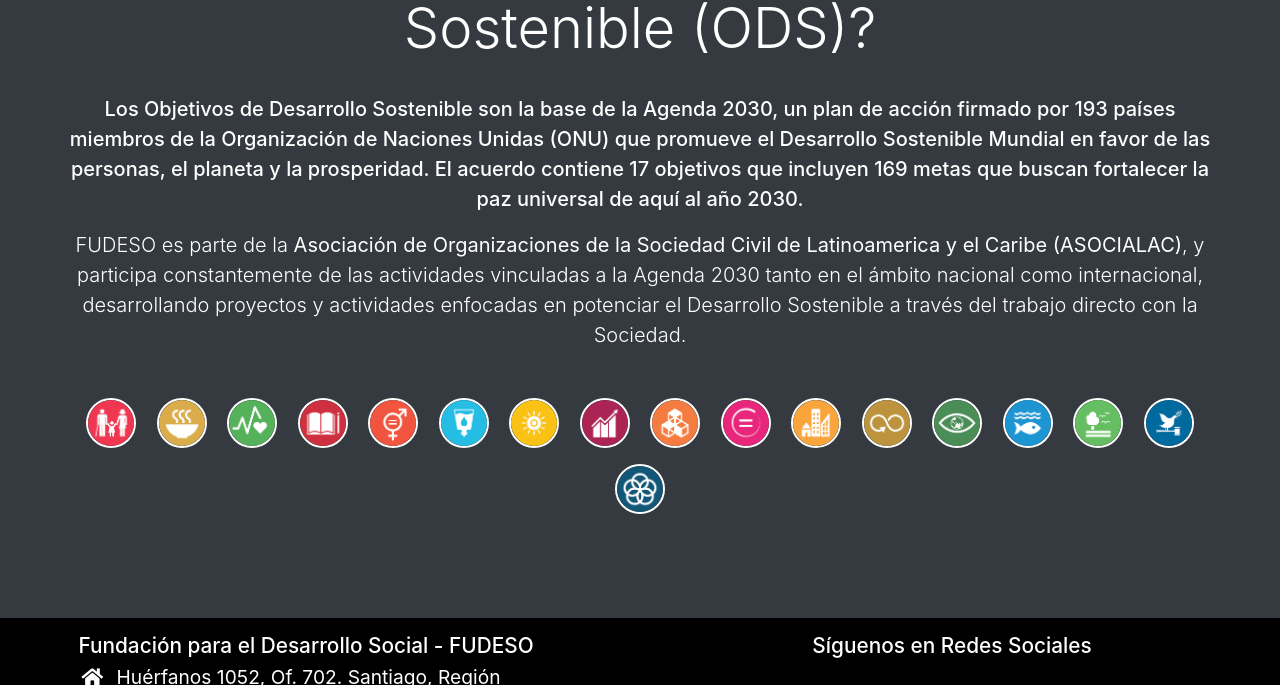
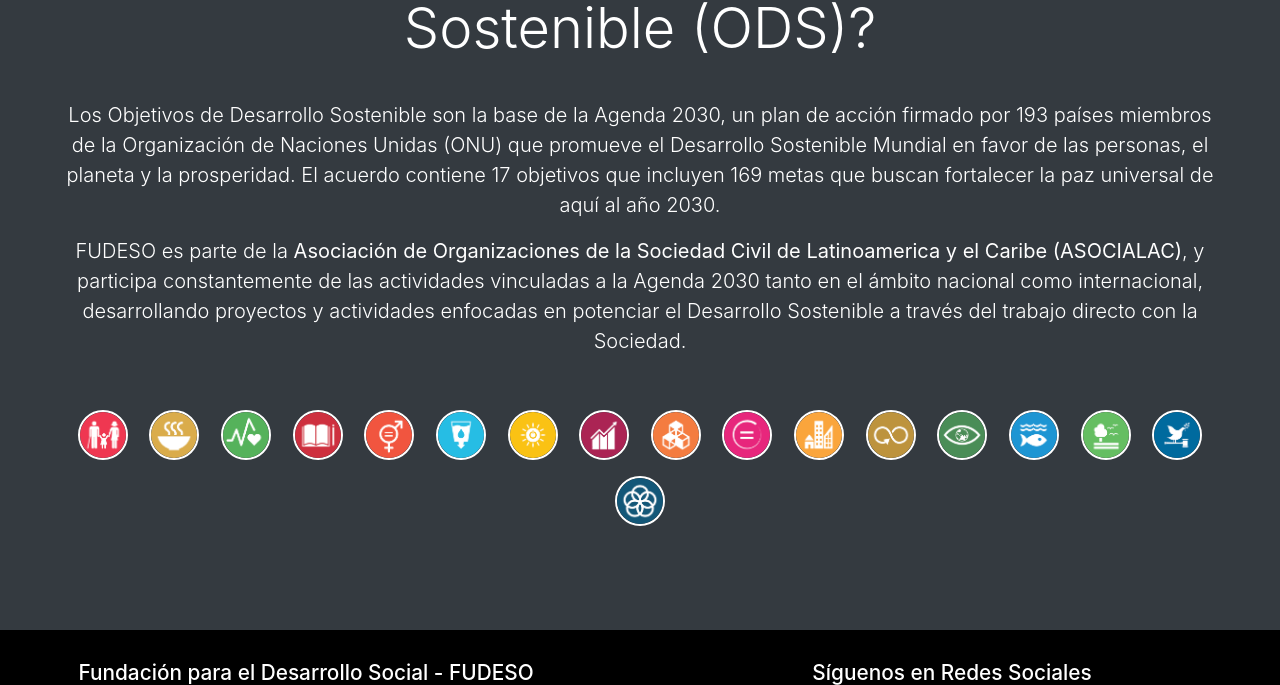
Before and after one commit to sorayasm/fudeso, a website: page index.html in a window 1280 px wide. Shown: the part 3234-3919 px from the top of the page. Drawn offline with nearby package versions, Linux system fonts and the light colour scheme.

Commit message:
home css

```diff
--- a/index.html
+++ b/index.html
@@ -180,11 +180,11 @@
         </section>
         <!-- ODS -->
         <section id="ods" class="row bg-dark">
-            <div class="col-12 text-white text-center">
+            <div class="col-12 text-white lead text-center">
                 <h2 class="display-4 animated">¿Qué son los Objetivos de Desarrollo Sostenible (ODS)?</h2>
                 <br>
-                <p class="lead-fudeso">Los Objetivos de Desarrollo Sostenible son la base de la Agenda 2030, un plan de acción firmado por 193 países miembros de la Organización de Naciones Unidas (ONU) que promueve el Desarrollo Sostenible Mundial en favor de las personas, el planeta y la prosperidad. El acuerdo contiene 17 objetivos que incluyen 169 metas que buscan fortalecer la paz universal de aquí al año 2030.</p>
-                <p class="lead">FUDESO es parte de la <b>Asociación de Organizaciones de la Sociedad Civil de Latinoamerica y el Caribe (ASOCIALAC)</b>, y participa constantemente de las actividades vinculadas a la Agenda 2030 tanto en el ámbito nacional como internacional, desarrollando proyectos y actividades enfocadas en potenciar el Desarrollo Sostenible a través del trabajo directo con la Sociedad.</p>
+                <p>Los Objetivos de Desarrollo Sostenible son la base de la Agenda 2030, un plan de acción firmado por 193 países miembros de la Organización de Naciones Unidas (ONU) que promueve el Desarrollo Sostenible Mundial en favor de las personas, el planeta y la prosperidad. El acuerdo contiene 17 objetivos que incluyen 169 metas que buscan fortalecer la paz universal de aquí al año 2030.</p>
+                <p>FUDESO es parte de la <b>Asociación de Organizaciones de la Sociedad Civil de Latinoamerica y el Caribe (ASOCIALAC)</b>, y participa constantemente de las actividades vinculadas a la Agenda 2030 tanto en el ámbito nacional como internacional, desarrollando proyectos y actividades enfocadas en potenciar el Desarrollo Sostenible a través del trabajo directo con la Sociedad.</p>
                 <br>
                 <p>
                 <a title="ODS 1: Fin de la Pobreza" href="#">
--- a/src/css/main.scss
+++ b/src/css/main.scss
@@ -213,7 +213,7 @@
   padding-right: 3em !important;
   text-align: left;
   font-size: 1.3em;
-  margin: 0 auto;
+  margin: 15px auto;
 }
 
 @import "../../node_modules/bootstrap/scss/bootstrap";
```
Also changed, not shown: src/css/main.css.
